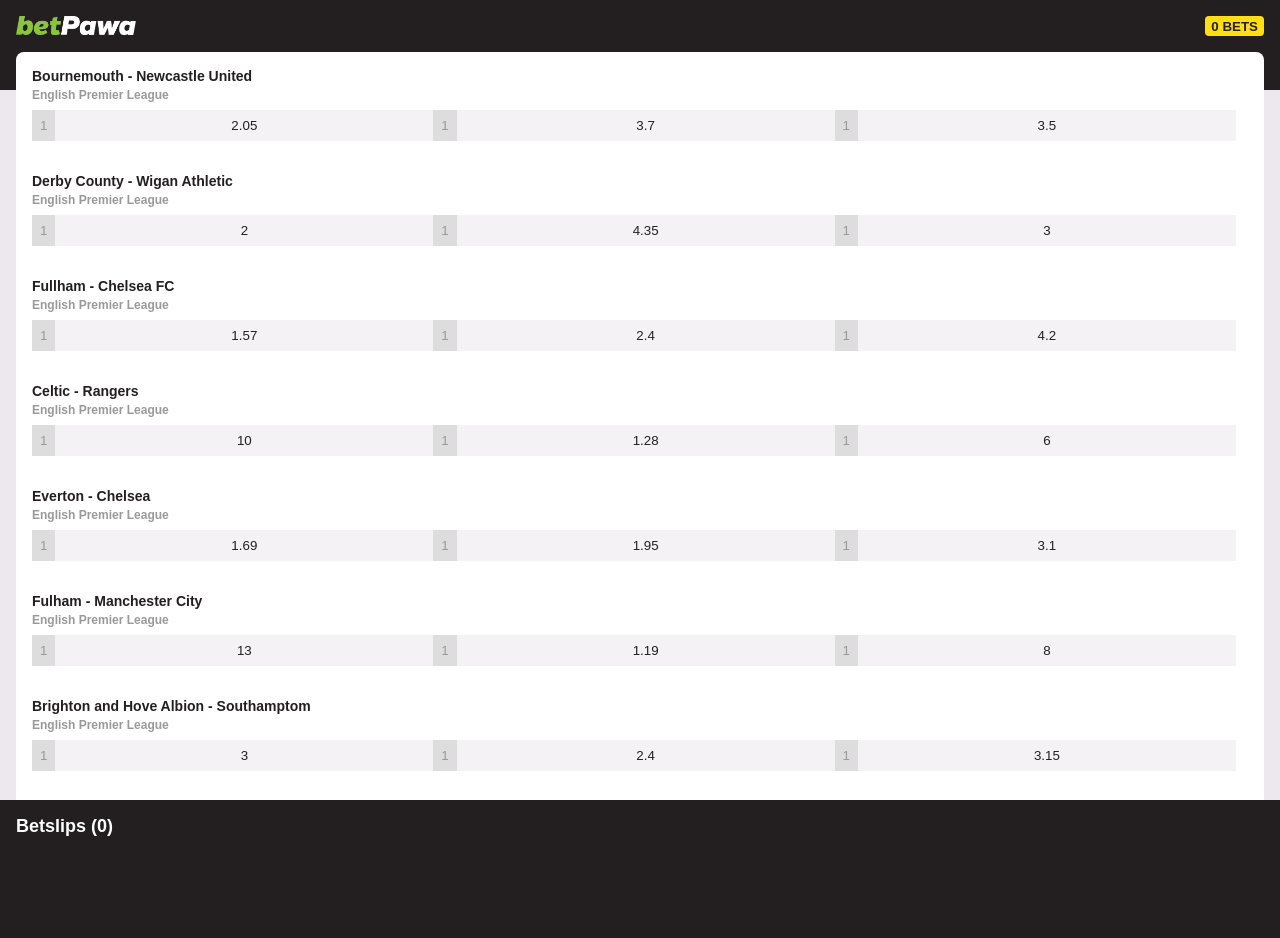
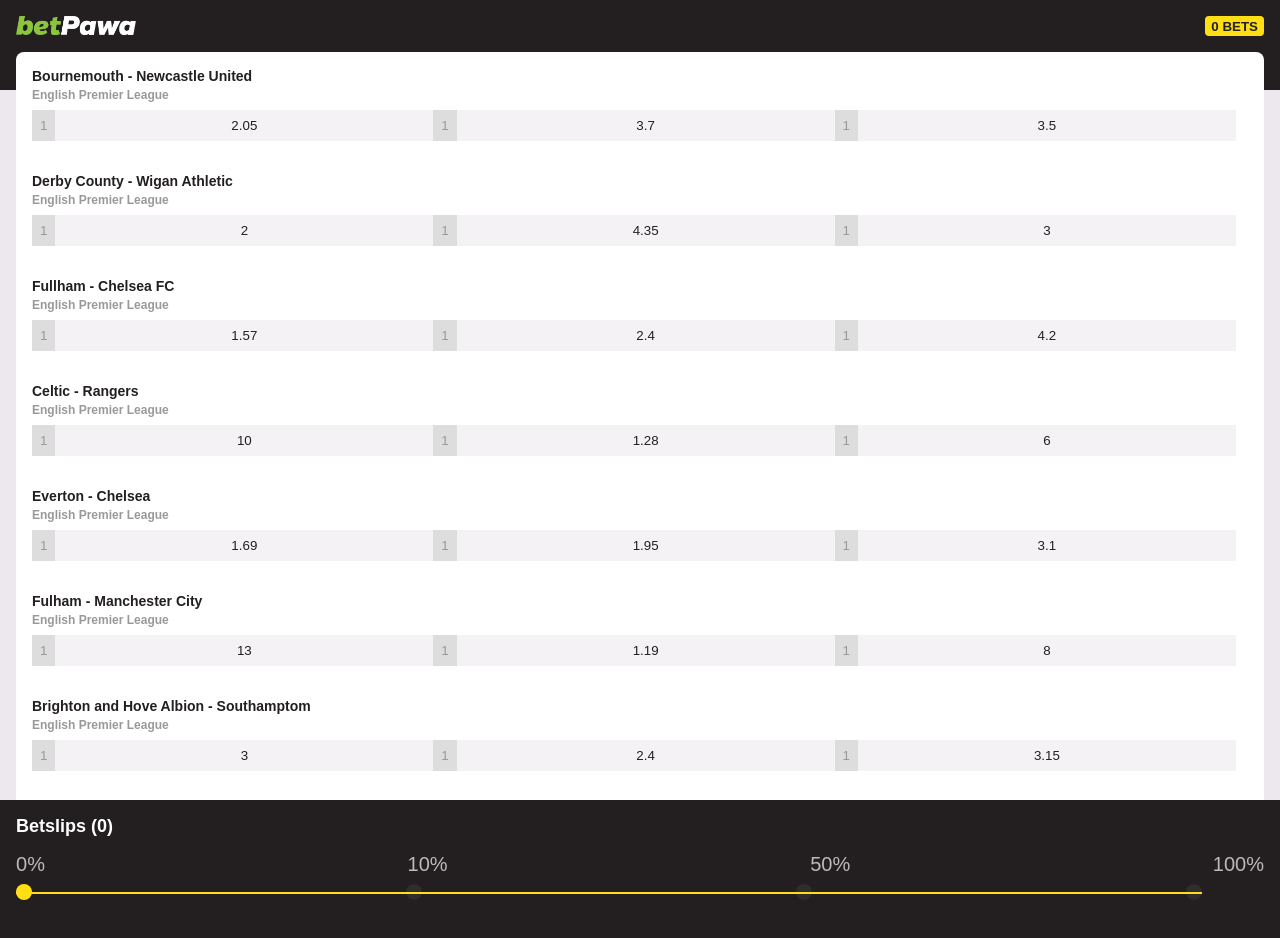
Before and after one commit to A7DC/betting, a React (Create React App) app: page / in a window 1280 px wide. Built offline with nearby package versions, Linux system fonts and the light colour scheme; a web font is replaced by a local one.

Commit message:
styling and code tidy up

```diff
--- a/src/BetSlip.jsx
+++ b/src/BetSlip.jsx
@@ -3,6 +3,7 @@
 import { Motion, spring } from 'react-motion'
 import { type } from './styles/typography'
 import { IconClose } from './icons'
+import { WinBonusSlider } from './WinBonusSlider'
 
 export class BetSlip extends React.Component {
 
@@ -76,6 +77,7 @@
                   }}
                 >
                 <h2 style={{ ...type.t2, color: 'white', marginBottom: scale.s3, marginTop: 0 }}>{`Betslips (${totalBets})`}</h2>
+                  <WinBonusSlider totalBets={totalBets} />
                   <div style={{ display: 'flex', flexDirection: 'column', height: '100%' }}>
                     <div style={{ flex: 4, overflowY: 'scroll'}}>
                       {chosenBets.map((val, i) => {
--- a/src/BetSlipPreview.jsx
+++ b/src/BetSlipPreview.jsx
@@ -76,7 +76,7 @@
                     display: 'block',
                   }}>+ win bonus</span>
                   </h3>
-                  <div style={{flex: 2, paddingLeft: scale.s4, paddingRight: scale.s4}}>
+                  <div style={{flex: 2, paddingLeft: scale.s4}}>
                     <WinBonusSlider totalBets={totalBets} />
                   </div>
                 </div>
--- a/src/WinBonusSlider.jsx
+++ b/src/WinBonusSlider.jsx
@@ -47,22 +47,18 @@
   }
 
   calcSliderProgressBar = (totalBets) => {
-
-    for (let i = 0; i <= this.state.max; i++) {
+    const {min, max} = this.state
+    for (let i = 0; i < max; i++) {
       if (totalBets === i) {
         this.setState({
-          slideWidth: (i * 100) / (2 - 8) * -1,
+          slideWidth: (i * 100) / (min - (max - 2)) * -1,
         })
       }
     }
-
   }
 
-  render() {
-    return (
-      <div>
-        <div style={style.ballContainer}>
-          {this.state.tiers.map((val, i) => {
+  renderDots() {
+    const dots = this.state.tiers.map((val, i) => {
       return (
         <div>
           <div
@@ -73,17 +69,39 @@
             }}
           >
           </div>
-                <span syle={{color: color.silver}}>{i}</span>
         </div>
       )
-          })}
+    })
+    return dots
+  }
+
+  renderLabels() {
+    const labels = this.state.tiers.map(i => {
+      return (
+        <span style={{ color: color.silver }}>{i}%</span>
+      )
+    })
+    return labels
+  }
+
+  render() {
+    return (
+      <div>
+        <div style={{
+          display: 'flex',
+          justifyContent: 'space-between',
+        }}>
+          {this.renderLabels()}
         </div>
         <div style={style.outter}>
+        <div style={style.ballContainer}>
+          {this.renderDots()}
+        </div>
           <div style={{
             ...style.inner,
             width: `${this.state.slideWidth}%`
-            // width: this.state.activeBonus == this.state.tiers[1] ? '25%' : ''
-          }}></div>
+          }}>
+          </div>
         </div>
       </div>
     )
@@ -96,17 +114,26 @@
     position: 'relative',
     backgroundColor: color.nearBlack,
     height: scale.s1 / 2,
-    width: '100%',
+    width: '95%',
     marginTop: scale.s3,
+    marginBottom: scale.s3,
   },
   inner: {
     position: 'absolute',
+    left: 0,
+    right: 0,
+    top: 0,
+    bottom: 0,
     backgroundColor: color.yellow,
     height: '100%',
   },
   ballContainer: {
     display: 'flex',
     justifyContent: 'space-between',
+    position: 'absolute',
+    left: 0,
+    right: 0,
+    bottom: '-0.4rem',
   },
   dot: {
     width: scale.s3,
```
Lines whose indentation alone changed are shown as unchanged.
